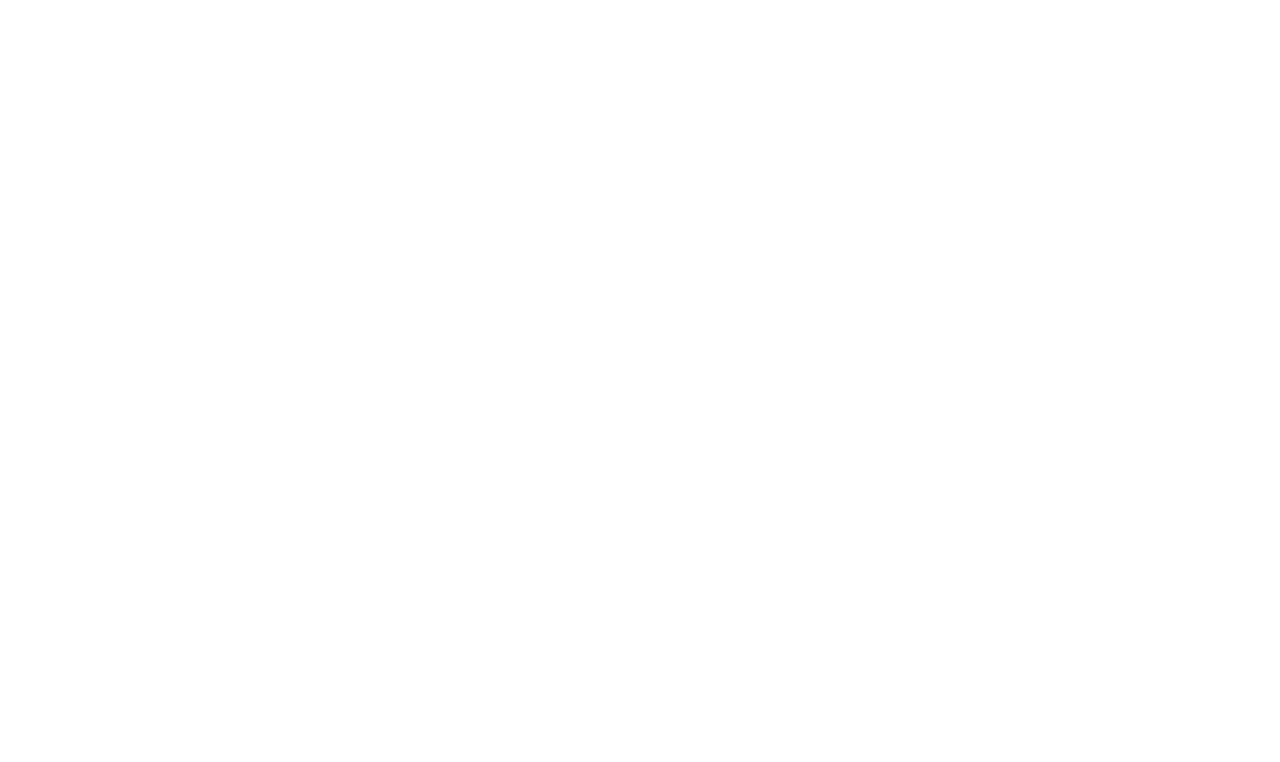
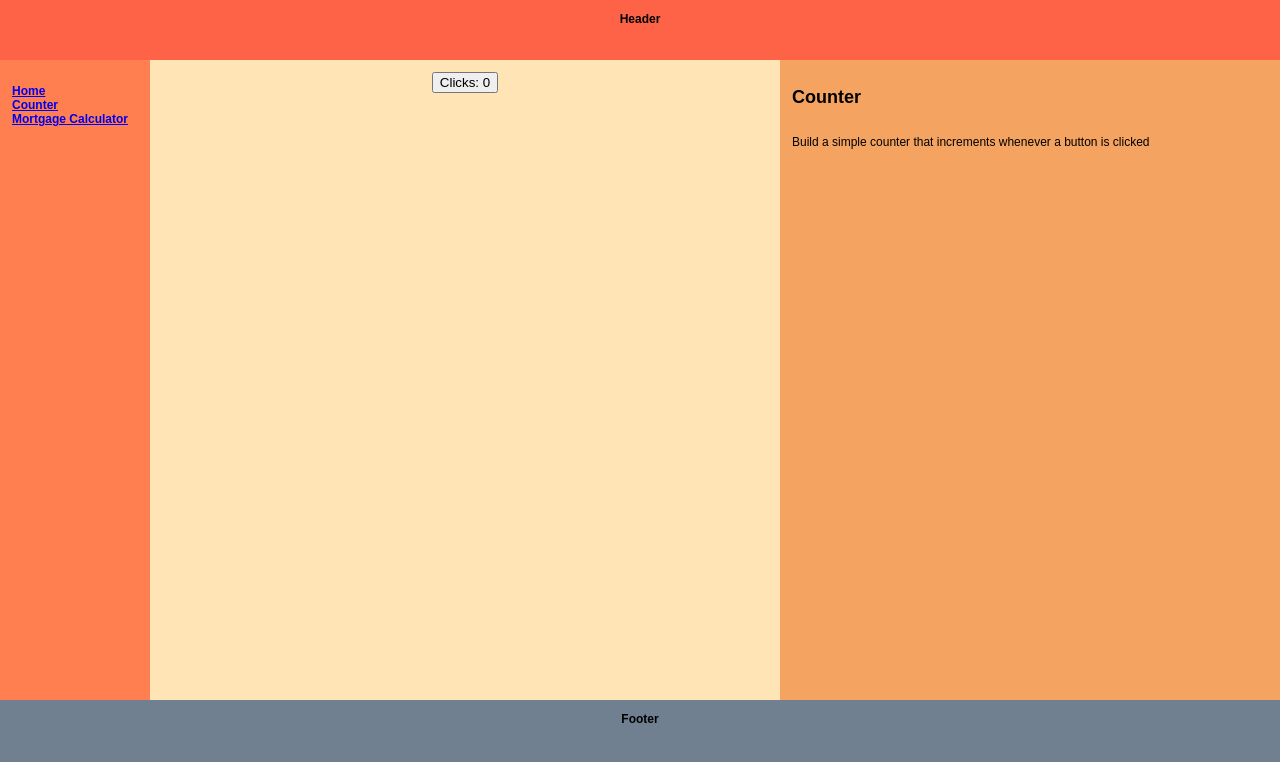
Before and after one commit to sandymak/practice, a React (Create React App) app: page /counter in a window 1280 px wide. Before the commit this address had no page. Shown: the top 762 px of the page. Built offline with nearby package versions, Linux system fonts and the light colour scheme.

Commit message:
Add counter feature

```diff
--- a/src/common/pagesConfig.js
+++ b/src/common/pagesConfig.js
@@ -1,5 +1,6 @@
 import MortgageCalculatorPrompt from '../mortgageCalculator/MortgageCalculatorPrompt'
 import MortgageCalculator from '../mortgageCalculator/MortgageCalculator'
+import Counter from '../counter/Counter'
 
 const pagesConfig = {
     default: {
@@ -11,6 +12,16 @@
                 'Nice to see you here :) This is a portfolio of mini features that I have built.',
         },
         main: '',
+    },
+    counter: {
+        name: 'counter',
+        path: '/counter',
+        prompt: {
+            title: 'Counter',
+            description:
+                'Build a simple counter that increments whenever a button is clicked',
+        },
+        main: Counter,
     },
     mortgageCalculator: {
         name: 'mortgageCalculator',
--- /dev/null
+++ b/src/counter/Counter.jsx
@@ -0,0 +1,11 @@
+import { useState } from 'react'
+
+export default function Counter() {
+    const [count, setCount] = useState(0)
+
+    return (
+        <div>
+            <button onClick={() => setCount(count + 1)}>Clicks: {count}</button>
+        </div>
+    )
+}
--- a/src/navigation/routesConfig.js
+++ b/src/navigation/routesConfig.js
@@ -3,6 +3,11 @@
         path: '/',
         name: 'Home',
         id: 'default',
+    },
+    {
+        path: '/counter',
+        name: 'Counter',
+        id: 'counter',
     },
     {
         path: '/mortgage-calculator',
```
